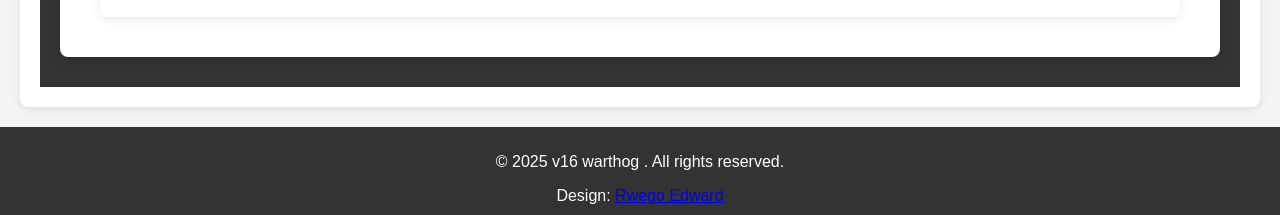
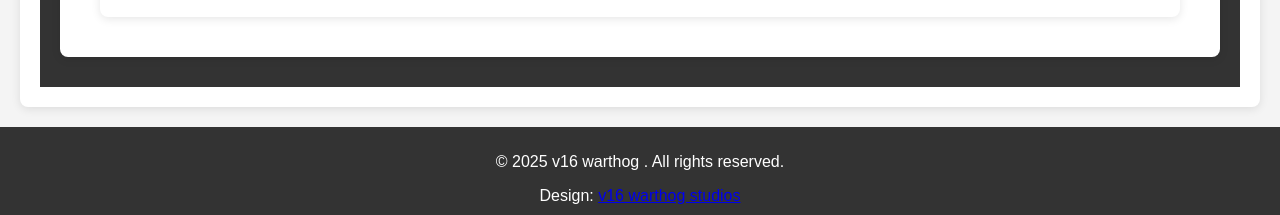
Before and after one commit to Edcode-bot/Split-Box, a plain HTML site: page index.html in a window 1280 px wide. Shown: the part 2613-2828 px from the top of the page. Drawn offline with Linux system fonts and the light colour scheme.

Commit message:
Update index.html

```diff
--- a/index.html
+++ b/index.html
@@ -250,7 +250,7 @@ nav a {
 
     <footer>
         <p>&copy; 2025 v16 warthog . All rights reserved.</p>
-        Design: <a rel="nofollow" href="https://www.Techalaxy .com" class="tm-text-link" target="_parent">Rwego Edward</a>
+        Design: <a rel="nofollow" href="https://www.Techalaxy .com" class="tm-text-link" target="_parent">v16 warthog studios</a>
     </footer>
 
     <div class="lightbox" id="lightbox" onclick="closeLightbox()">
```
